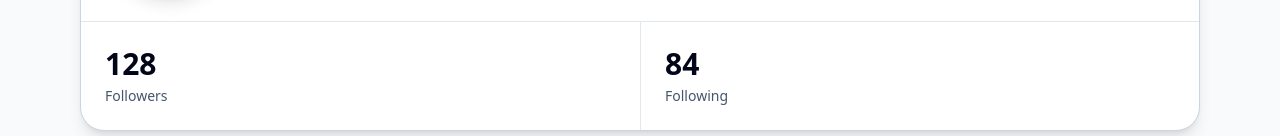
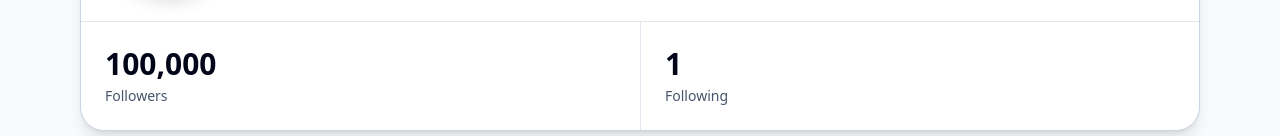
Before and after one commit to ND-Nitro/css-tailwind, a website built with Vite: page profile/index.html in a window 1280 px wide. Shown: the part 381-517 px from the top of the page. Built offline with nearby package versions, Linux system fonts and the light colour scheme.

Commit message:
changed the follower and followed counter and added watch into packege.json to have it in my  project

```diff
--- a/package.json
+++ b/package.json
@@ -5,6 +5,7 @@
   "type": "module",
   "scripts": {
     "dev": "vite",
+    "watch": "vite build --watch",
     "build": "vite build",
     "preview": "vite preview",
     "format": "prettier --write .",
--- a/profile/index.html
+++ b/profile/index.html
@@ -84,12 +84,12 @@
 
         <div class="grid border-t border-slate-200 sm:grid-cols-2">
           <div class="p-6">
-            <p class="text-3xl font-bold text-slate-950">128</p>
+            <p class="text-3xl font-bold text-slate-950">100,000</p>
             <p class="mt-1 text-sm font-medium text-slate-600">Followers</p>
           </div>
 
           <div class="border-t border-slate-200 p-6 sm:border-l sm:border-t-0">
-            <p class="text-3xl font-bold text-slate-950">84</p>
+            <p class="text-3xl font-bold text-slate-950">1</p>
             <p class="mt-1 text-sm font-medium text-slate-600">Following</p>
           </div>
         </div>
```
